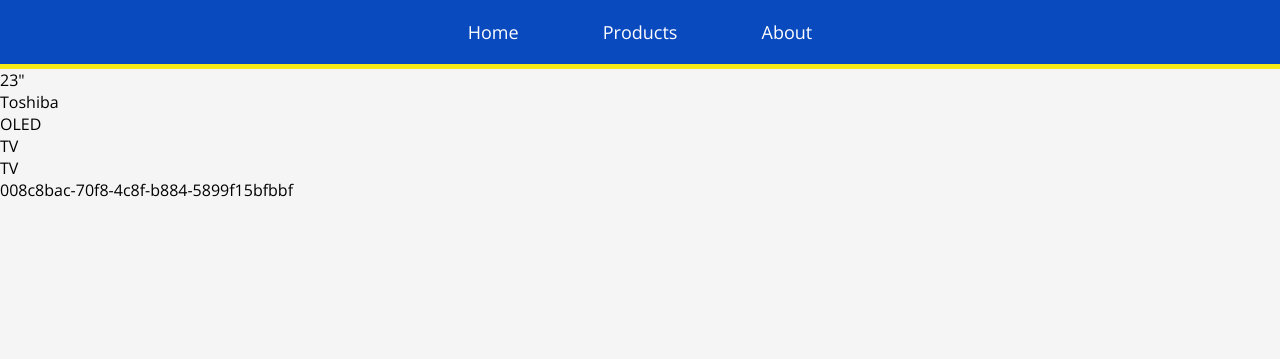
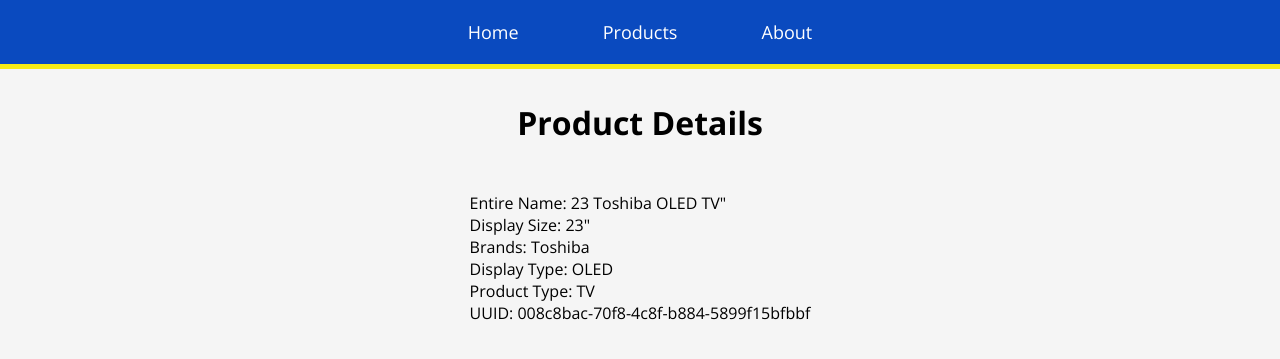
Before and after one commit to SiriusCrack/CS360BestBusy, a Django app: page /store/catalog/008c8bac-70f8-4c8f-b884-5899f15bfbbf in a window 1280 px wide. Shown: the top 359 px of the page. Run offline with Django 4.2, Linux system fonts and the light colour scheme; data comes from the database, SQL or seed files in the repository.

Commit message:
Product Detail Page

```diff
--- a/BestBuy/store/static/css/product.css
+++ b/BestBuy/store/static/css/product.css
@@ -19,3 +19,14 @@
 .product_page_item > a:hover {
    color: grey;
 }
+
+.detail-wrapper {
+   width: fit-content;
+   margin: auto;
+   padding: 1em;
+}
+
+.detail-item {
+   font-weight: lighter;
+   text-align: left;
+}
--- a/BestBuy/store/templates/catalog/product_detail.html
+++ b/BestBuy/store/templates/catalog/product_detail.html
@@ -1,12 +1,13 @@
 {% extends "base_generic.html" %}
 
 {% block content %}
-  <ul class="product_page_item">
-    {{product.displaySize}}"<br>
-    {{product.brand}}<br>
-    {{product.displayType}}<br>
-    {{product.productType}}<br>
-    {{product.productType}}<br>
-    {{product.productID}}<br>
-  </ul>
+<h1 class="product_header">Product Details</h1>
+<div class="detail-wrapper">
+  <ul class="detail-item">Entire Name: {{product.displaySize}} {{product.brand}} {{product.displayType}} {{product.productType}}"</ul>
+  <ul class="detail-item">Display Size: {{product.displaySize}}"</ul>
+  <ul class="detail-item">Brands: {{product.brand}}</ul>
+  <ul class="detail-item">Display Type: {{product.displayType}}</ul>
+  <ul class="detail-item">Product Type: {{product.productType}}</ul>
+  <ul class="detail-item">UUID: {{product.productID}}</ul>
+</div>
 {% endblock %}
```
